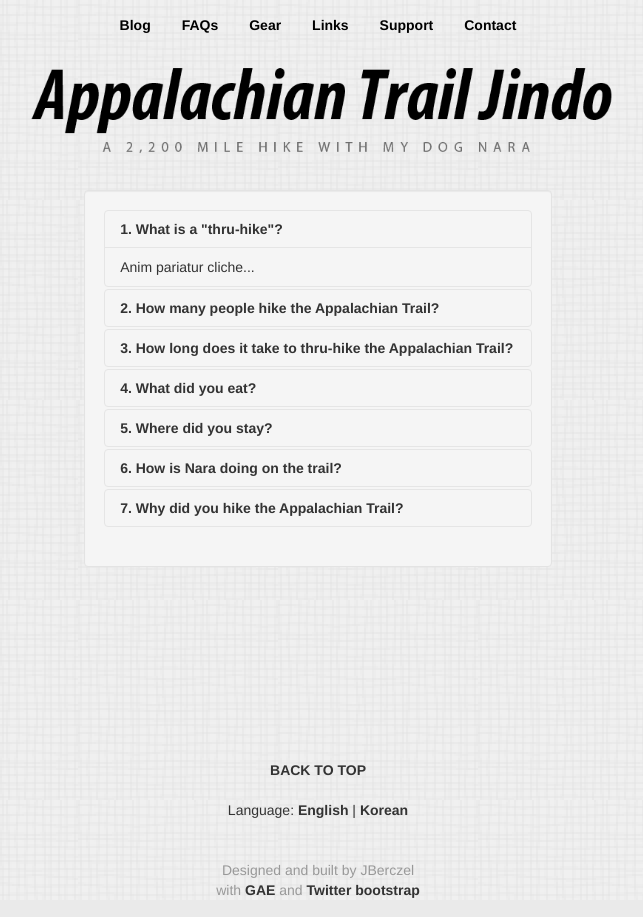
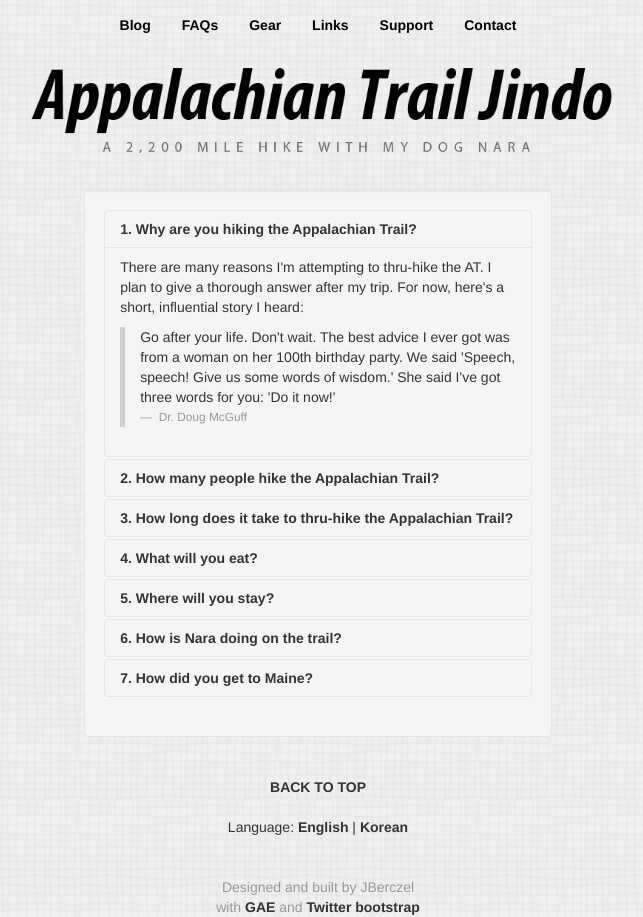
Before and after one commit to Jberczel/ATJindo, a Python web app: template templates/FAQ.html in a window 1280 px wide. Shown: the whole page, without its empty margins (322-965 px from the left). Run offline with Jinja, Linux system fonts and the light colour scheme; the template is opened without the code that fills it, so the values that code supplies are empty; some libraries are stand-ins or nearby versions.

Commit message:
June 1 updates: FAQ home templates, /blog path

```diff
--- a/css/main.css
+++ b/css/main.css
@@ -155,9 +155,7 @@ html,
       }
 
 
-      blockquote {
-        border-left: none;
-      }
+
 
       .paddit {
         padding-left:50px;
--- a/templates/FAQ.html
+++ b/templates/FAQ.html
@@ -12,12 +12,13 @@
       <div class="accordion-group">
         <div class="accordion-heading">
           <a class="accordion-toggle" data-toggle="collapse" data-parent="#accordion2" href="#collapseOne">
-            1. What is a "thru-hike"?
+            1. Why are you hiking the Appalachian Trail?
           </a>
         </div>
         <div id="collapseOne" class="accordion-body collapse in">
           <div class="accordion-inner">
-            Anim pariatur cliche...
+           <p> There are many reasons I'm attempting to thru-hike the AT.  I plan to give a thorough answer after my trip.  For now, here's a short, influential story I heard:</p>
+            <blockquote>Go after your life.  Don't wait.  The best advice I ever got was from a woman on her 100th birthday party.  We said 'Speech, speech! Give us some words of wisdom.'  She said I've got three words for you: 'Do it now!' <small> <cite>Dr. Doug McGuff</cite></small></blockquote>
           </div>
         </div>
       </div>
@@ -30,7 +31,7 @@
         </div>
         <div id="collapseTwo" class="accordion-body collapse">
           <div class="accordion-inner">
-            Anim pariatur cliche...
+           2-3 Million people visit the trail, but only 1,800-2000 attempt a thru-hike.  A thru-hike is hiking the entire 2,180 miles in one trip.  Most thru-hikers begin in Georgia, but I will travel south-bound in the opposite direction.  Approximately 1 in 4 thru-hikers complete the entire trail.
           </div>
         </div>
       </div>
@@ -43,7 +44,7 @@
         </div>
         <div id="collapseThree" class="accordion-body collapse">
           <div class="accordion-inner">
-            Anim pariatur cliche...
+            <p>I've heard the faster hikers can walk the entire Appalachian Trail in little over 100 days. That would be 20+ miles per day without any rest days!  Since I'm bringing Nara, I'm not going to push for such an aggressive pace.  Most successful thru-hikers generally complete their hike in 4-6 months.</p>
           </div>
         </div>
       </div>
@@ -51,12 +52,16 @@
       <div class="accordion-group">
         <div class="accordion-heading">
           <a class="accordion-toggle" data-toggle="collapse" data-parent="#accordion2" href="#collapseFour">
-           4. What did you eat?
+           4. What will you eat?
           </a>
         </div>
         <div id="collapseFour" class="accordion-body collapse">
           <div class="accordion-inner">
-            Anim pariatur cliche...
+            <p>I'm not sure what I'll be eating later, but my starting menu will look something like this:</p>
+            <p><b>Breakfast:</b> oatmeal, dried berries, cereal bars, coffee</p>
+            <p><b>Lunch:</b> beef jerky, dried fruit, dried squid, candy bars, cheese, chocolate</p>
+            <p><b>Dinner:</b> chicken or tuna, mashed potatoes, pasta side or quinoa all mixed together</p>
+
           </div>
         </div>
       </div>
@@ -64,12 +69,12 @@
       <div class="accordion-group">
         <div class="accordion-heading">
           <a class="accordion-toggle" data-toggle="collapse" data-parent="#accordion2" href="#collapseFive">
-          5. Where did you stay?
+          5. Where will you stay?
           </a>
         </div>
         <div id="collapseFive" class="accordion-body collapse">
           <div class="accordion-inner">
-            Anim pariatur cliche...
+            <p>Most days I will be sleeping in a 2-person tent with Nara.  The Appalachian trail has a network of 3-sided shelters spread out about every 10 miles, which are first come first serve.  Shelters are built and maintained by trail clubs in every State, so a big thank you to all the volunteers.  If vacant or not crowded, I will stay at shelters. I'm going to try and limit my time in towns, but every few weeks, I will likely be staying in motels/hostels from time to time to wash up, recuperate, and to take a break from the woods.</p>
           </div>
         </div>
       </div>
@@ -82,7 +87,7 @@
         </div>
         <div id="collapseSix" class="accordion-body collapse">
           <div class="accordion-inner">
-            Anim pariatur cliche...
+            <p>Nara does well on weekend hikes, so I'll try to give an update after a few weeks on the trail.</p>
           </div>
         </div>
       </div>
@@ -90,12 +95,12 @@
       <div class="accordion-group">
         <div class="accordion-heading">
           <a class="accordion-toggle" data-toggle="collapse" data-parent="#accordion2" href="#collapseSeven">
-           7. Why did you hike the Appalachian Trail?
+           7. How did you get to Maine?
           </a>
         </div>
         <div id="collapseSeven" class="accordion-body collapse">
           <div class="accordion-inner">
-            Anim pariatur cliche...
+            I rented a one-way car from Virginia to Maine.  The car company has a pet-freindly policy.  Buses don't allow dogs, and if I flew, Nara would have to ride in cargo, so the car rental seemed like the best option at the time.
           </div>
         </div>
       </div>
--- a/templates/base.html
+++ b/templates/base.html
@@ -2,7 +2,7 @@
 <html>
   <head>
     {% block head %} {% endblock %}
-    <meta name='description' content="This website is a reocrd of my 2013 south-bound thru-hike on the Appalachian Trail with my dog Nara.  If all goes well, we will have walked 2,200 miles (5 million steps) across 14 States.">
+    <meta name='description' content="This website is a record of my 2013 south-bound Appalachian Trail thru-hike with my dog Nara.  If all goes well, we will have walked 2,200 miles (5 million steps) across 14 States.">
     <meta name="google-site-verification" content="CH_NYRhg_NJSvXVqnSJziiXpZl6npMjwvqP50AL7xcg" />
     <meta name="viewport" content="width=device-width, initial-scale=1.0">
     <!-- Bootstrap -->
@@ -28,7 +28,7 @@
             <div class="navbar">
               <div class="navbar-inner">
                   <ul class="nav">
-                    <li><a href="/{% if state %}{{state}}{% else %}XX{% endif %}">Blog</a></li>
+                    <li><a href="/blog/{% if state %}{{state}}{% else %}XX{% endif %}">Blog</a></li>
 
                     <li><a href="/FAQs">FAQs</a></li>
 
--- a/templates/gear.html
+++ b/templates/gear.html
@@ -24,7 +24,7 @@
 	</div>
 	<div class="span9 well">
 		<div class="well">
-		<b>Note:</b> This is my gear at the start of the trip.  I will make updates and reviews most likely at the midpoint of my hike.
+		<b>Note:</b> Running out of time, so I will update gear section at the midpoint of my hike (at home in Virginia).
 		</div>
 
 		<section id='Backpack'>
--- a/templates/help.html
+++ b/templates/help.html
@@ -10,7 +10,7 @@
 		<h4>Rides</h4>
 		<p>If you live near a trail town and are free to give us a ride into or out of town, please don't hesitate to contact me.</p>
 		<h4>Buy us Food</h4>
-		<p>If you enjoy following the trail jorunal and want to help with buying us a meal, please consider a small donation. I'll be burning 4,000+ calories a day, so will probably be hungry 24/7. </p>
+		<p>If you enjoy following our trail jorunal and want to help with buying us a meal, please consider a small donation. I'll be burning 5,000+ calories a day, so will probably be hungry 24/7. </p>
 			<form action="https://www.paypal.com/cgi-bin/webscr" method="post" target="_top">
 				<input type="hidden" name="cmd" value="_s-xclick">
 				<input type="hidden" name="hosted_button_id" value="D43QKMKECMMV2">
--- a/templates/post.html
+++ b/templates/post.html
@@ -1,5 +1,5 @@
 <!-- for postings in sblog.html -->
 
- <h4 class="bpost"><a href="{{p.key().parent().name()}}/{{p.key().id()}}">{{p.subject}}</a></h4>
+ <h4 class="bpost"><a href="/blog/{{p.key().parent().name()}}/{{p.key().id()}}">{{p.subject}}</a></h4>
  <p>{{p.created.strftime("%b %d, %Y")}}<p>
  <p>{{p._render_text|safe}}</p>
```
Also changed, not shown: main.py (+22 -20 lines), templates/home.html (+13 -9 lines), templates/sblog.html (+15 -15 lines).
